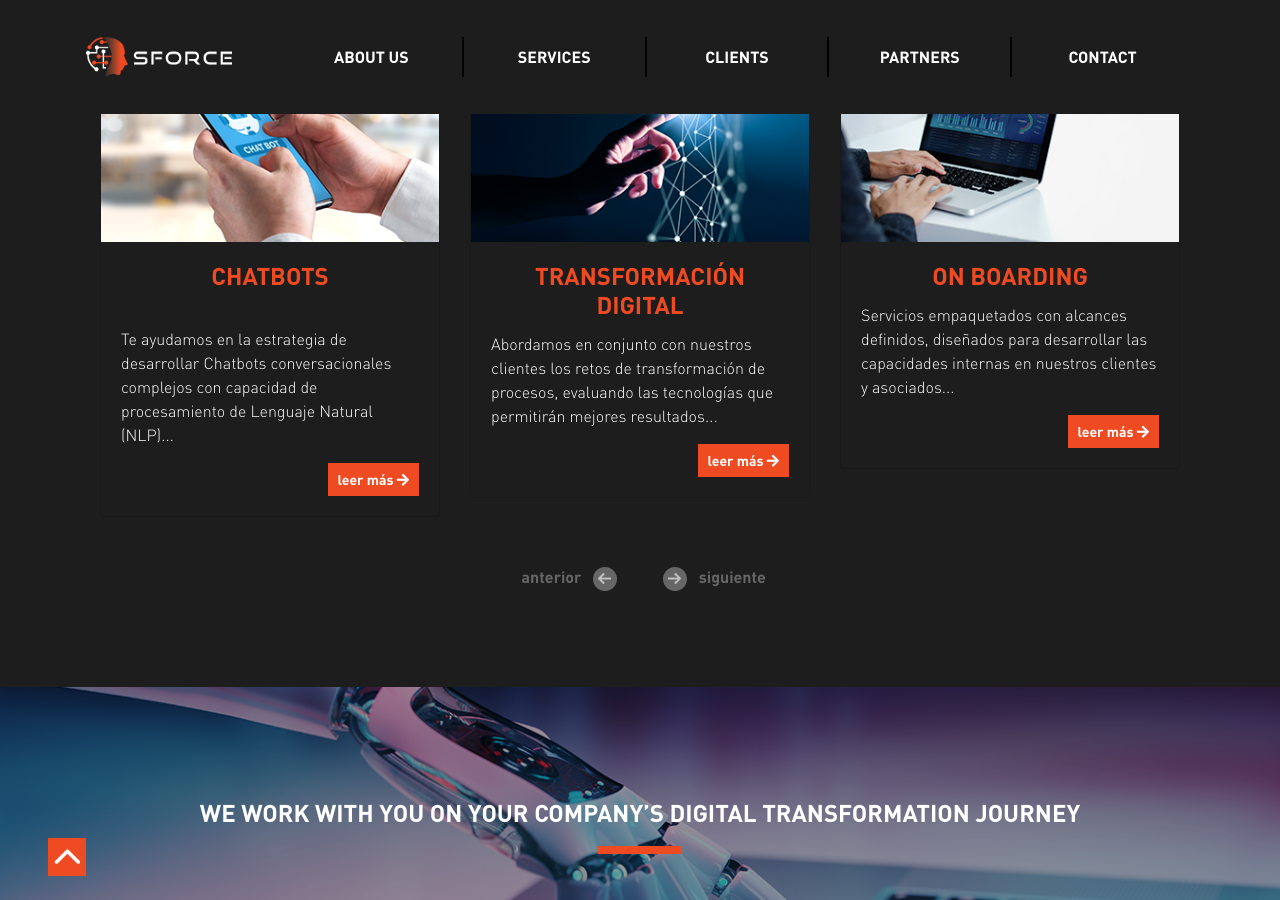
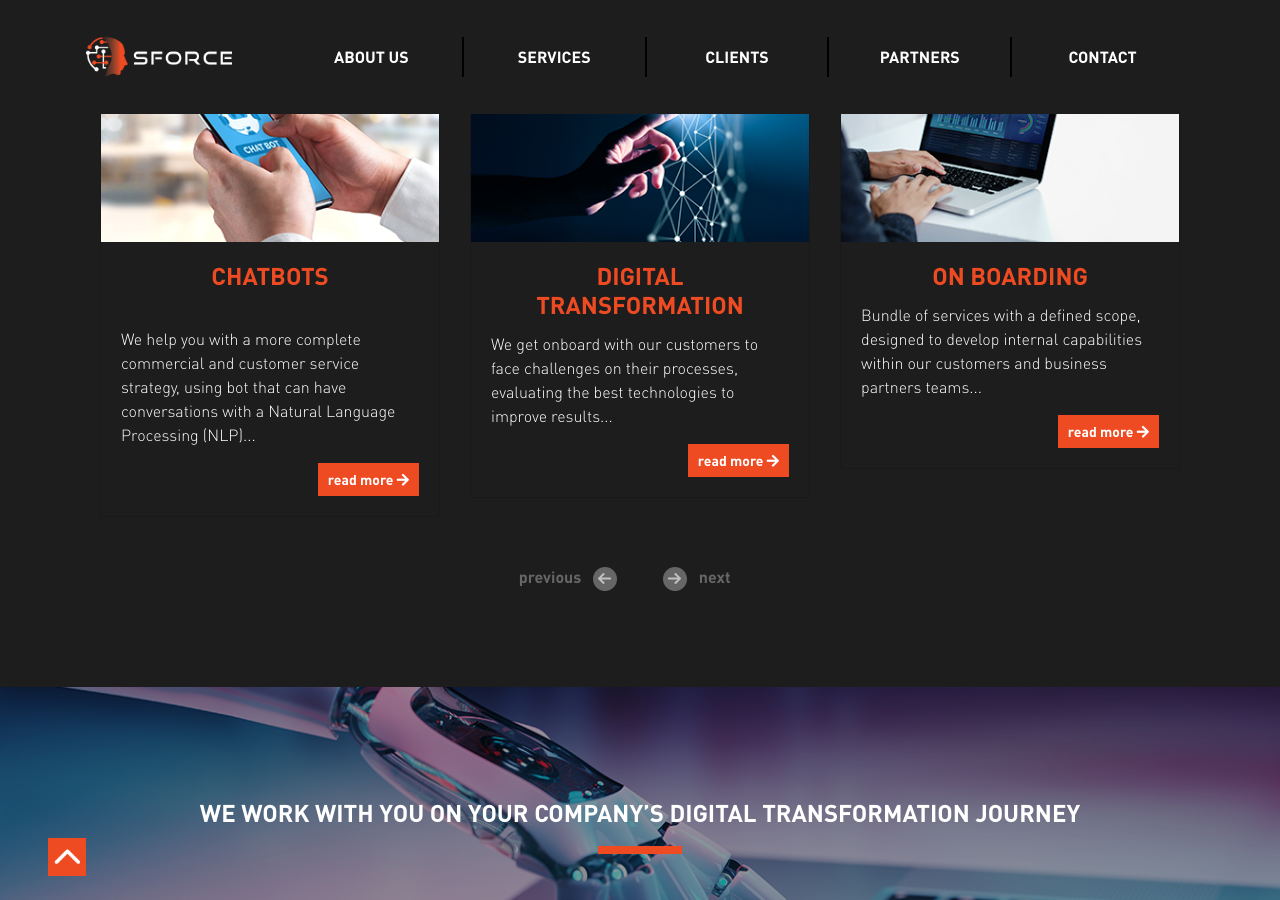
Before and after one commit to smartforcemx/sforce-jekyll, a Jekyll site: the page built from en/index.html, in a window 1280 px wide and 900 px high, scrolled down 1455 px. Built offline with Jekyll 4.4.1, drawn with Linux system fonts in a browser that asks for light colours; nearby versions of some CDN libraries.

Commit message:
Finished english version for services

```diff
--- a/_data/services.yml
+++ b/_data/services.yml
@@ -0,0 +1,111 @@
+es:
+  rpa_ipa_titulo:
+    text: "AUTOMATIZACIONES CON RPA / IPA"
+  rpa_ipa1_titulo:
+    text: "RPA es el término que usa la industria para
+    programas de cómputo que ayudan a automatizar
+    funciones imitando el como los usuarios interactúan..."
+  rpa_ipa1_1_titulo:
+    text: "leer más "
+  chatbot_titulo:
+    text: "CHATBOTS"
+  chatbot1_titulo:
+    text: "Te ayudamos en la estrategia de desarrollar
+    Chatbots conversacionales complejos con capacidad de
+    procesamiento de Lenguaje Natural (NLP)..."
+  chatbot1_1_titulo:
+    text: "leer más "
+  tdigital_titulo:
+    text: "TRANSFORMACIÓN DIGITAL"
+  tdigital1_titulo:
+    text: "Abordamos en conjunto con nuestros clientes
+    los retos de transformación de procesos, evaluando
+    las tecnologías que permitirán mejores resultados..."
+  tdigital1_1_titulo:
+    text: "leer más "
+  boarding_titulo:
+    text: "ON BOARDING"
+  boarding1_titulo:
+    text: "Servicios empaquetados con alcances definidos,
+    diseñados para desarrollar las capacidades internas
+    en nuestros clientes y asociados..."
+  boarding1_1_titulo:
+    text: "leer más "
+  llave_titulo:
+    tetx: "PROYECTOS LLAVE EN MANO"
+  llave1_titulo:
+    text: "Nos involucramos en todo el proceso de
+    transformación de nuestros clientes, analizando,
+    diseñando y desarrollando las automatizaciones..."
+  llave1_1_titulo:
+    text: "leer más "
+  robot_titulo:
+    text: "ROBOT AS A SERVICE"
+  robot1_titulo:
+    text: "Para clientes que no tiene el personal o la
+    infraestructura para una operación compleja, pero
+    igualmente se enfrentan a los retos de las
+    actividades..."
+  robot1_1_titulo:
+    text: "leer más "
+  anterior_titulo:
+    text: "anterior"
+  siguiente_titulo:
+    text: "siguiente"
+
+en:
+  rpa_ipa_titulo:
+    text: "RPA / IPA AUTOMATIONS"
+  rpa_ipa1_titulo:
+    text: "RPA is a concept used in the industry to
+    describe computing programs that helps users to
+    automate activites by imitating how users interact
+    with systems and applicatIons..."
+  rpa_ipa1_1_titulo:
+    text: "read more "
+  chatbot_titulo:
+    text: "CHATBOTS"
+  chatbot1_titulo:
+    text: "We help you with a more complete commercial
+    and customer service strategy, using bot that can
+    have conversations with a Natural Language
+    Processing (NLP)..."
+  chatbot1_1_titulo:
+    text: "read more "
+  tdigital_titulo:
+    text: "DIGITAL TRANSFORMATION"
+  tdigital1_titulo:
+    text: "We get onboard with our customers to face
+    challenges on their processes, evaluating the best
+    technologies to improve results..."
+  tdigital1_1_titulo:
+    text: "read more "
+  boarding_titulo:
+    text: "ON BOARDING"
+  boarding1_titulo:
+    text: "Bundle of services with a defined scope,
+    designed to develop internal capabilities within
+    our customers and business partners teams..."
+  boarding1_1_titulo:
+    text: "read more  "
+  llave_titulo:
+    text: "KEY IN HAND PROJECTS"
+  llave1_titulo:
+    text: "We get involved in the whole transformation
+    process of our customers, analyzing, designing and
+    developing the automations..."
+  llave1_1_titulo:
+    text: "read more "
+  robot_titulo:
+    text: "ROBOT AS A SERVICE"
+  robot1_titulo:
+    text: "In order for the customers to face the day
+    to day challenges within a complex operation, and
+    have no infrastructure or staff, we can provide a
+    managed service to add value..."
+  robot1_1_titulo:
+    text: "read more "
+  anterior_titulo:
+    text: "previous"
+  siguiente_titulo:
+    text: "next"
--- a/_includes/services.html
+++ b/_includes/services.html
@@ -6,16 +6,11 @@
                     <div class="card bg-main mx-auto">
                         <img class="card-img-top ease-img" src="{{ site.baseurl }}/assets/img/services-1.png" alt="">
                         <div class="card-body dinpro-light">
-                            <h4 class="card-title dinpro-bold txt-color-primary text-center">AUTOMATIZACIONES
-                                CON
-                                RPA / IPA</h4>
-                            <p class="card-text text-white">RPA es el término que usa la industria para
-                                programas de
-                                cómputo que ayudan a automatizar funciones imitando el como los usuarios
-                                interactúan...
+                            <h4 class="card-title dinpro-bold txt-color-primary text-center">{{site.data.services[page.lang]['rpa_ipa_titulo']['text']}}</h4>
+                            <p class="card-text text-white">{{site.data.services[page.lang]['rpa_ipa1_titulo']['text']}}
                             </p>
                             <button type="button" name="" id=""
-                                class="btn btn-primary btn-sm float-right full-fill dinpro-bold">leer más <i
+                                class="btn btn-primary btn-sm float-right full-fill dinpro-bold">{{site.data.services[page.lang]['rpa_ipa1_1_titulo']['text']}}<i
                                     class="fas fa-arrow-right"></i></button>
                         </div>
                     </div>
@@ -26,14 +21,12 @@
                     <div class="card bg-main mx-auto">
                         <img class="card-img-top ease-img" src="{{ site.baseurl }}/assets/img/services-2.png" alt="">
                         <div class="card-body dinpro-light">
-                            <h4 class="card-title dinpro-bold txt-color-primary text-center">CHATBOTS</h4>
+                            <h4 class="card-title dinpro-bold txt-color-primary text-center">{{site.data.services[page.lang]['chatbot_titulo']['text']}}</h4>
                             </br>
-                            <p class="card-text text-white">Te ayudamos en la estrategia de desarrollar Chatbots
-                                conversacionales complejos con capacidad de procesamiento de Lenguaje Natural
-                                (NLP)...
+                            <p class="card-text text-white">{{site.data.services[page.lang]['chatbot1_titulo']['text']}}
                             </p>
                             <button type="button" name="" id=""
-                                class="btn btn-primary btn-sm float-right full-fill dinpro-bold">leer más <i
+                                class="btn btn-primary btn-sm float-right full-fill dinpro-bold">{{site.data.services[page.lang]['chatbot1_1_titulo']['text']}}<i
                                     class="fas fa-arrow-right"></i></button>
                         </div>
                     </div>
@@ -44,16 +37,12 @@
                     <div class="card bg-main mx-auto">
                         <img class="card-img-top ease-img" src="{{ site.baseurl }}/assets/img/services-3.png" alt="">
                         <div class="card-body dinpro-light">
-                            <h4 class="card-title dinpro-bold txt-color-primary text-center">TRANSFORMACIÓN
-                                DIGITAL
+                            <h4 class="card-title dinpro-bold txt-color-primary text-center">{{site.data.services[page.lang]['tdigital_titulo']['text']}}
                             </h4>
-                            <p class="card-text text-white">Abordamos en conjunto con nuestros clientes los
-                                retos de
-                                transformación de procesos,
-                                evaluando las tecnologías que permitirán mejores resultados...
+                            <p class="card-text text-white">{{site.data.services[page.lang]['tdigital1_titulo']['text']}}
                             </p>
                             <button type="button" name="" id=""
-                                class="btn btn-primary btn-sm float-right full-fill dinpro-bold">leer más <i
+                                class="btn btn-primary btn-sm float-right full-fill dinpro-bold">{{site.data.services[page.lang]['tdigital1_1_titulo']['text']}}<i
                                     class="fas fa-arrow-right"></i></button>
                         </div>
                     </div>
@@ -64,14 +53,13 @@
                     <div class="card bg-main mx-auto">
                         <img class="card-img-top ease-img" src="{{ site.baseurl }}/assets/img/services-4.png" alt="">
                         <div class="card-body dinpro-light">
-                            <h4 class="card-title dinpro-bold txt-color-primary text-center">On Boarding
+                            <h4 class="card-title dinpro-bold txt-color-primary text-center">{{site.data.services[page.lang]['boarding_titulo']['text']}}
                             </h4>
                             <p class="card-text text-white">
-                                Servicios empaquetados con alcances definidos, diseñados para desarrollar las
-                                capacidades internas en nuestros clientes y asociados...
+                                {{site.data.services[page.lang]['boarding1_titulo']['text']}}
                             </p>
                             <button type="button" name="" id=""
-                                class="btn btn-primary btn-sm float-right full-fill dinpro-bold">leer más <i
+                                class="btn btn-primary btn-sm float-right full-fill dinpro-bold">{{site.data.services[page.lang]['boarding1_1_titulo']['text']}}<i
                                     class="fas fa-arrow-right"></i></button>
                         </div>
                     </div>
@@ -82,15 +70,13 @@
                     <div class="card bg-main mx-auto">
                         <img class="card-img-top ease-img" src="{{ site.baseurl }}/assets/img/services-5.png" alt="">
                         <div class="card-body dinpro-light">
-                            <h4 class="card-title dinpro-bold txt-color-primary text-center">Proyectos Llave en
-                                Mano
+                            <h4 class="card-title dinpro-bold txt-color-primary text-center">{{site.data.services[page.lang]['llave_titulo']['text']}}
                             </h4>
                             <p class="card-text text-white">
-                                Nos involucramos en todo el proceso de transformación de nuestros clientes,
-                                analizando, diseñando y desarrollando las automatizaciones...
+                                {{site.data.services[page.lang]['llave1_titulo']['text']}}
                             </p>
                             <button type="button" name="" id=""
-                                class="btn btn-primary btn-sm float-right full-fill dinpro-bold">leer más <i
+                                class="btn btn-primary btn-sm float-right full-fill dinpro-bold">{{site.data.services[page.lang]['llave1_1_titulo']['text']}}<i
                                     class="fas fa-arrow-right"></i></button>
                         </div>
                     </div>
@@ -101,14 +87,13 @@
                     <div class="card bg-main mx-auto">
                         <img class="card-img-top ease-img" src="{{ site.baseurl }}/assets/img/services-6.png" alt="">
                         <div class="card-body dinpro-light">
-                            <h4 class="card-title dinpro-bold txt-color-primary text-center">Robot as a Service
+                            <h4 class="card-title dinpro-bold txt-color-primary text-center">{{site.data.services[page.lang]['robot_titulo']['text']}}
                             </h4>
                             <p class="card-text text-white">
-                                Para clientes que no tiene el personal o la infraestructura para una operación
-                                compleja, pero igualmente se enfrentan a los retos de las actividades...
+                                {{site.data.services[page.lang]['robot1_titulo']['text']}}
                             </p>
                             <button type="button" name="" id=""
-                                class="btn btn-primary btn-sm float-right full-fill dinpro-bold">leer más <i
+                                class="btn btn-primary btn-sm float-right full-fill dinpro-bold">{{site.data.services[page.lang]['robot1_1_titulo']['text']}}<i
                                     class="fas fa-arrow-right"></i></button>
                         </div>
                     </div>
@@ -118,13 +103,13 @@
         <div class="row dinpro-bold pt-5 sf-servicios-controls">
             <a href="#servicios" role="button" data-slide="prev" class="col text-right"
                 onmouseover="hover(this,'prev');" onmouseout="unhover(this,'prev');">
-                anterior
+                {{site.data.services[page.lang]['anterior_titulo']['text']}}
                 <img src="{{ site.baseurl }}/assets/img/icons/prev-grey.png" alt="anterior" class="px-2">
             </a>
             <a href="#servicios" role="button" class="col" data-slide="next" onmouseover="hover(this,'next');"
                 onmouseout="unhover(this,'next');">
                 <img src="{{ site.baseurl }}/assets/img/icons/next-grey.png" alt="siguiente" class="px-2">
-                siguiente
+                {{site.data.services[page.lang]['siguiente_titulo']['text']}}
             </a>
         </div>
     </div>
```
